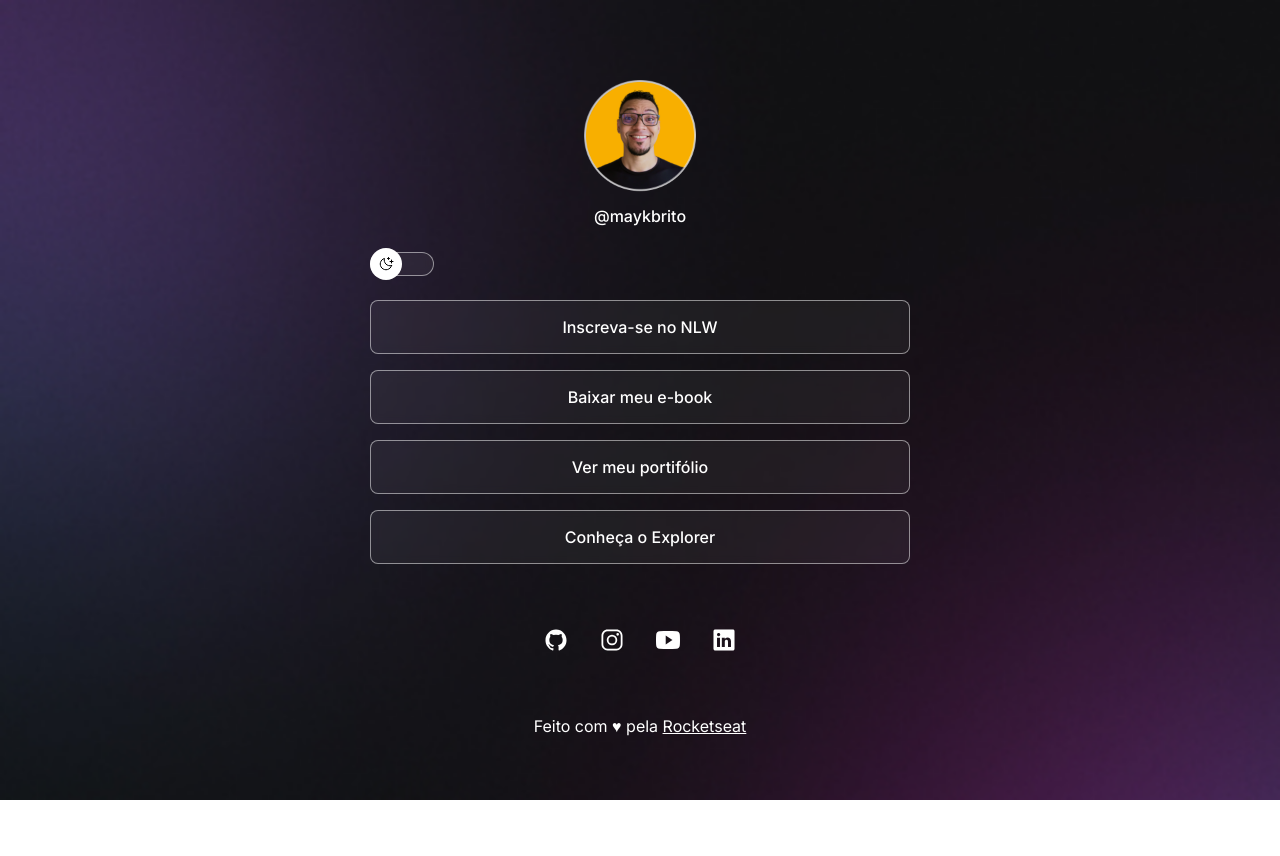
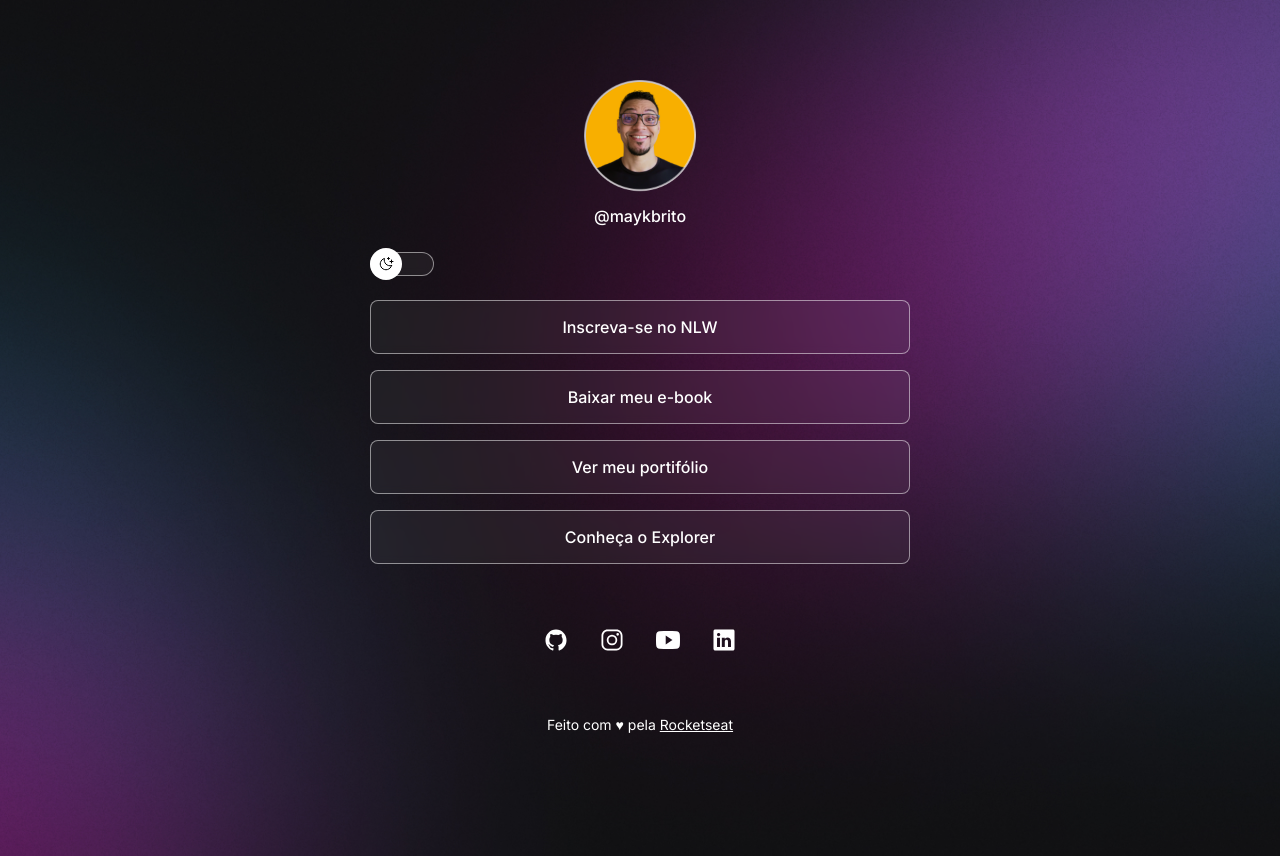
Before and after one commit to gabrielmachado93/projeto-inicial, a plain HTML site: page index.html in a window 1280 px wide. Before the commit the page ends 800 px from the top, so only its background shows below. Drawn offline with nearby package versions, Linux system fonts and the light colour scheme.

Commit message:
change background based on media querias

```diff
--- a/style.css
+++ b/style.css
@@ -27,6 +27,7 @@
 body {
   /*background: color image position/size*/
   background: var(--bg-url) no-repeat top center/cover;
+  height: 100vh;
 }
 
 body * {
@@ -154,4 +155,16 @@ ul li a:hover {
 footer {
   padding: 24px 0;
   text-align: center;
+  font-size: 14px;
 }
+
+/* media queries */
+@media (min-width:700px) {
+  :root {
+  --bg-url: url(./assets/bg-desktop.jpg);
+ }
+
+  .light {
+  --bg-url: url(./assets/bg-desktop-light.jpg);
+  }
+}
```
